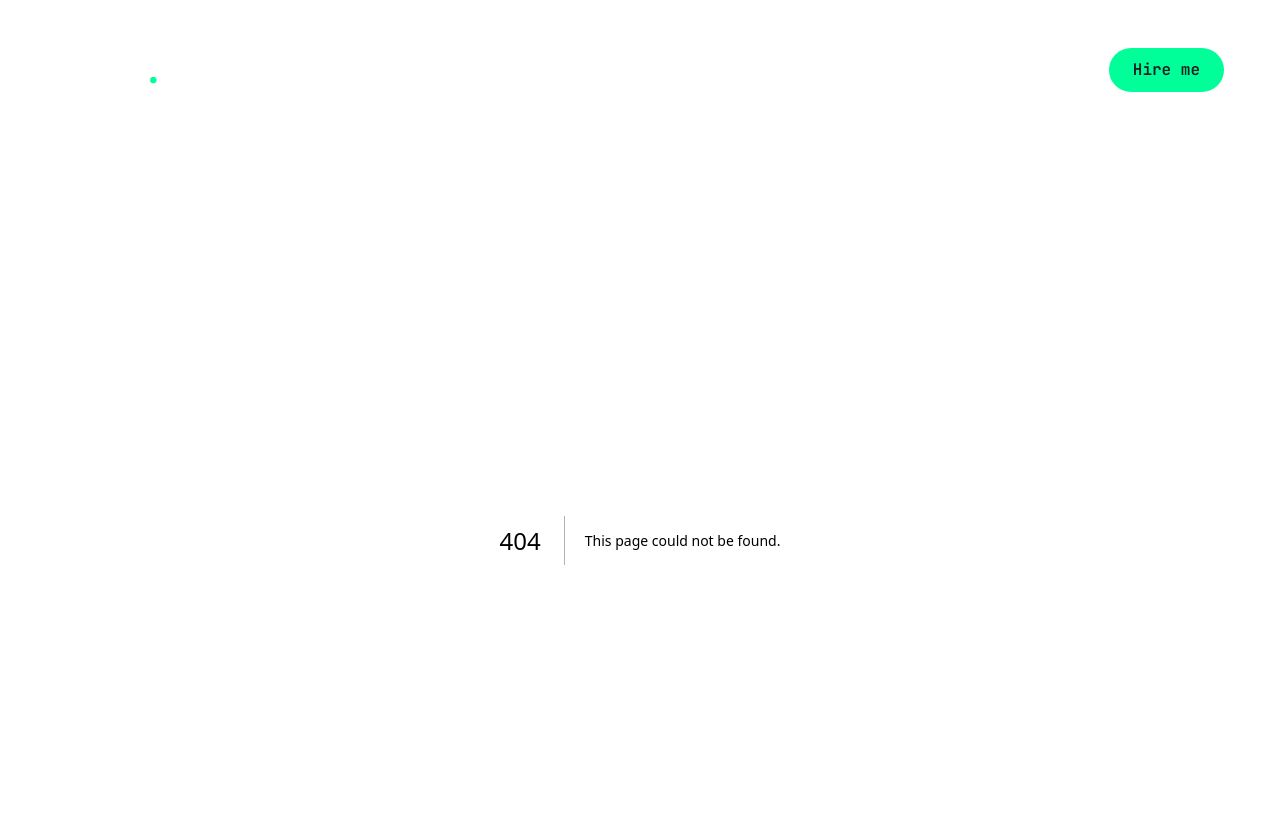
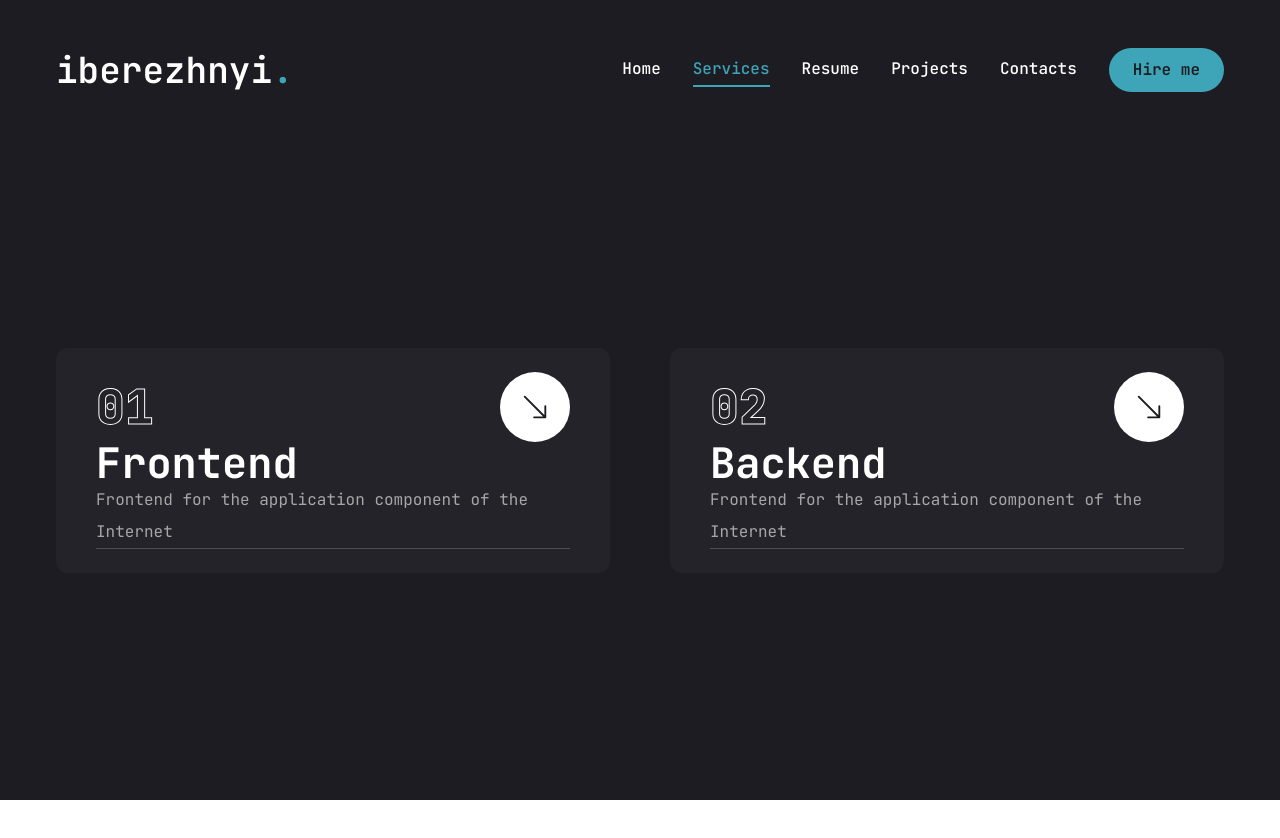
Before and after one commit to iberezhnyi/portfolio, a Next.js app: page /services in a window 1280 px wide. Before the commit this address had no page. Shown: the top 838 px of the page. After the commit the page ends 800 px from the top, so only its background shows below. Built offline with nearby package versions, Linux system fonts and the light colour scheme.

Commit message:
feature(Services): add Services component

```diff
--- a/package.json
+++ b/package.json
@@ -24,6 +24,7 @@
     "react-countup": "^6.5.3",
     "react-dom": "^18",
     "react-icons": "^5.3.0",
+    "react-parallax-tilt": "^1.7.239",
     "sharp": "^0.33.5",
     "swiper": "^11.1.14",
     "tailwind-merge": "^2.5.2",
--- a/src/app/globals.css
+++ b/src/app/globals.css
@@ -24,6 +24,7 @@
   }
 
   .text-outline-hover {
-    -webkit-text-stroke: 1px #00ff99;
+    -webkit-text-stroke: 1px #3da5b7;
+    /* -webkit-text-stroke: 1px #00ff99; */
   }
 }
--- /dev/null
+++ b/src/app/services/page.tsx
@@ -0,0 +1,69 @@
+'use client'
+
+import { FC } from 'react'
+import Link from 'next/link'
+import { motion } from 'framer-motion'
+import Tilt from 'react-parallax-tilt'
+import { services } from '@/data/services/servicesData'
+import { BsArrowDownRight } from 'react-icons/bs'
+
+const Services: FC = () => {
+  return (
+    <section className="min-h-[80vh] flex flex-col justify-center py-12 xl:py-0">
+      <div className="container mx-auto">
+        <motion.div
+          initial={{ opacity: 0 }}
+          animate={{
+            opacity: 1,
+            transition: { delay: 2.4, duration: 0.4, ease: 'easeIn' },
+          }}
+        >
+          <ul className="grid grid-cols-1 md:grid-cols-2 gap-[60px]">
+            {services.map((item, index) => (
+              <li
+                key={index}
+                className="bg-[#232329] py-6 px-10 rounded-xl flex-1 flex flex-col justify-center gap-6 group"
+              >
+                <Tilt>
+                  <div className="w-full flex justify-between items-center">
+                    <div className="text-5xl font-extrabold text-outline text-transparent group-hover:text-outline-hover transition-all duration-500">
+                      {item.num}
+                    </div>
+
+                    <Link
+                      href={item.href}
+                      className="w-[70px] h-[70px] rounded-full bg-white group-hover:bg-accent transition-all duration-500 flex justify-center items-center hover:-rotate-45"
+                    >
+                      <BsArrowDownRight className="text-primary text-3xl" />
+                    </Link>
+                  </div>
+
+                  <h2 className="text-[42px] font-bold leading-none text-white group-hover:text-accent transition-all duration-500">
+                    {item.title}
+                  </h2>
+
+                  <p className="text-white/60">{item.description}</p>
+
+                  <div className="border-b border-white/20 w-full"></div>
+                </Tilt>
+              </li>
+            ))}
+          </ul>
+        </motion.div>
+      </div>
+    </section>
+  )
+}
+
+export default Services
+
+// <Tilt>
+//   <ul className="grid grid-cols-1 lg:grid-cols-2 gap-[30px]">
+//     <li className="bg-[#232329] h-[184px] py-6 px-10 rounded-xl flex flex-col justify-center items-center lg:items-start gap-1">
+//       <h1>React Parallax Tilt 👀</h1>
+//     </li>
+//     <li className="bg-[#232329] h-[184px] py-6 px-10 rounded-xl flex flex-col justify-center items-center lg:items-start gap-1">
+//       <h1>React Parallax Tilt 👀</h1>
+//     </li>
+//   </ul>
+// </Tilt>
--- a/src/components/common/Header.tsx
+++ b/src/components/common/Header.tsx
@@ -10,7 +10,7 @@ const Header: FC = () => {
       <div className="container mx-auto flex justify-between items-center">
         <Link href="/">
           <h1 className="text-4xl font-semibold">
-            Ihor<span className="text-accent">.</span>
+            iberezhnyi<span className="text-accent">.</span>
           </h1>
         </Link>
 
--- a/src/components/common/Socials.tsx
+++ b/src/components/common/Socials.tsx
@@ -1,10 +1,11 @@
-import { FC } from 'react'
+import { cloneElement, FC } from 'react'
 import Link from 'next/link'
 import { socials } from '@/data/common/commonData'
 import { FaGithub, FaLinkedinIn, FaTelegram } from 'react-icons/fa'
 
 interface SocialsProps {
   containerStyles: string
+  linkStyles: string
   iconStyles: string
 }
 
@@ -14,12 +15,20 @@ export const socialsIconMap = {
   FaTelegram: <FaTelegram />,
 }
 
-const Socials: FC<SocialsProps> = ({ containerStyles, iconStyles }) => {
+const Socials: FC<SocialsProps> = ({
+  containerStyles,
+  linkStyles,
+  iconStyles,
+}) => {
   return (
     <div className={containerStyles}>
       {socials.map((item, index) => (
-        <Link key={index} href={item.path} className={iconStyles}>
-          {socialsIconMap[item.icon]}
+        <Link key={index} href={item.path} className={linkStyles}>
+          {/* {socialsIconMap[item.icon]} */}
+
+          {cloneElement(socialsIconMap[item.icon], {
+            className: iconStyles,
+          })}
         </Link>
       ))}
     </div>
--- a/src/components/home/MainInfo.tsx
+++ b/src/components/home/MainInfo.tsx
@@ -6,14 +6,14 @@ import { FiDownload } from 'react-icons/fi'
 const MainInfo: FC = () => {
   return (
     <div className="text-center xl:text-left order-2 xl:order-none">
-      <span className="text-xl">Fullstack Developer</span>
+      <span className="text-xl">Full-Stack Developer</span>
       <h1 className="h1 mb-6">
         Hello I&apos;m
         <br /> <span className="text-accent">Ihor Berezhnyi</span>
       </h1>
       <p className="max-w-[500px] mb-9 text-white/80">
-        I exel at crafting elegant digital experiences and I am proficient in
-        various programming languages and technologies.
+        Crafting polished and impactful digital experiences is my forte, backed
+        by extensive knowledge in diverse programming technologies.
       </p>
 
       <div className="flex flex-col xl:flex-row items-center gap-8">
@@ -28,7 +28,8 @@ const MainInfo: FC = () => {
         <div className="mb-8 xl:mb-0">
           <Socials
             containerStyles="flex gap-6"
-            iconStyles="w-9 h-9 border border-accent rounded-full flex justify-center items-center text-accent text-base hover:bg-accent hover:text-primary hover:transition-all duration-500"
+            linkStyles="w-9 h-9 border border-accent rounded-full flex justify-center items-center text-accent text-base hover:bg-accent hover:text-primary hover:transition-all duration-500"
+            iconStyles="w-[23px] h-[23px]"
           />
         </div>
       </div>
--- a/src/components/home/Photo.tsx
+++ b/src/components/home/Photo.tsx
@@ -42,7 +42,8 @@ const Photo: FC = () => {
             cx="253"
             cy="253"
             r="250"
-            stroke="#00FF99"
+            stroke="#3da5b7"
+            // stroke="#00FF99"
             strokeWidth="4"
             strokeLinecap="round"
             strokeLinejoin="round"
--- a/src/data/common/commonData.ts
+++ b/src/data/common/commonData.ts
@@ -4,6 +4,11 @@ export const links: ILinkItem[] = [
   {
     name: 'home',
     path: '/',
+  },
+
+  {
+    name: 'services',
+    path: '/services',
   },
 
   {
--- /dev/null
+++ b/src/data/services/servicesData.ts
@@ -0,0 +1,17 @@
+import { IService } from '@/interfaces/interfaces'
+
+export const services: IService[] = [
+  {
+    num: '01',
+    title: 'Frontend',
+    description: 'Frontend for the application component of the Internet',
+    href: '',
+  },
+
+  {
+    num: '02',
+    title: 'Backend',
+    description: 'Frontend for the application component of the Internet',
+    href: '',
+  },
+]
--- a/tailwind.config.ts
+++ b/tailwind.config.ts
@@ -1,37 +1,40 @@
-import type { Config } from "tailwindcss";
+import type { Config } from 'tailwindcss'
 
 const config: Config = {
-  darkMode: ["class"],
+  darkMode: ['class'],
 
   content: [
-    "./src/pages/**/*.{js,ts,jsx,tsx,mdx}",
-    "./src/components/**/*.{js,ts,jsx,tsx,mdx}",
-    "./src/app/**/*.{js,ts,jsx,tsx,mdx}",
+    './src/pages/**/*.{js,ts,jsx,tsx,mdx}',
+    './src/components/**/*.{js,ts,jsx,tsx,mdx}',
+    './src/app/**/*.{js,ts,jsx,tsx,mdx}',
   ],
 
   theme: {
     container: {
       center: true,
-      padding: "1rem",
+      padding: '1rem',
     },
 
     screens: {
-      sm: "640px",
-      md: "768px",
-      lg: "960px",
-      xl: "1200px",
+      sm: '640px',
+      md: '768px',
+      lg: '960px',
+      xl: '1200px',
     },
 
     fontFamily: {
-      primary: "var(--font-jetbrainsMono)",
+      primary: 'var(--font-jetbrainsMono)',
     },
 
     extend: {
       colors: {
-        primary: "#1C1C22",
+        primary: '#1C1C22',
         accent: {
-          DEFAULT: "#00FF99",
-          hover: "#00E187",
+          DEFAULT: '#3da5b7',
+          hover: '#3d4bb7',
+
+          // DEFAULT: '#00FF99',
+          // hover: '#00E187',
         },
         // background: "hsl(var(--background))",
         // foreground: "hsl(var(--foreground))",
@@ -75,12 +78,12 @@ const config: Config = {
         // },
       },
       borderRadius: {
-        lg: "var(--radius)",
-        md: "calc(var(--radius) - 2px)",
-        sm: "calc(var(--radius) - 4px)",
+        lg: 'var(--radius)',
+        md: 'calc(var(--radius) - 2px)',
+        sm: 'calc(var(--radius) - 4px)',
       },
     },
   },
-  plugins: [require("tailwindcss-animate")],
-};
-export default config;
+  plugins: [require('tailwindcss-animate')],
+}
+export default config
```
Also changed, not shown: src/components/resume/Nodes.ts (added, +80 -0 lines), src/interfaces/interfaces.ts (+8 -0 lines), 1 other file (tests, documents, lock files or other folders).
